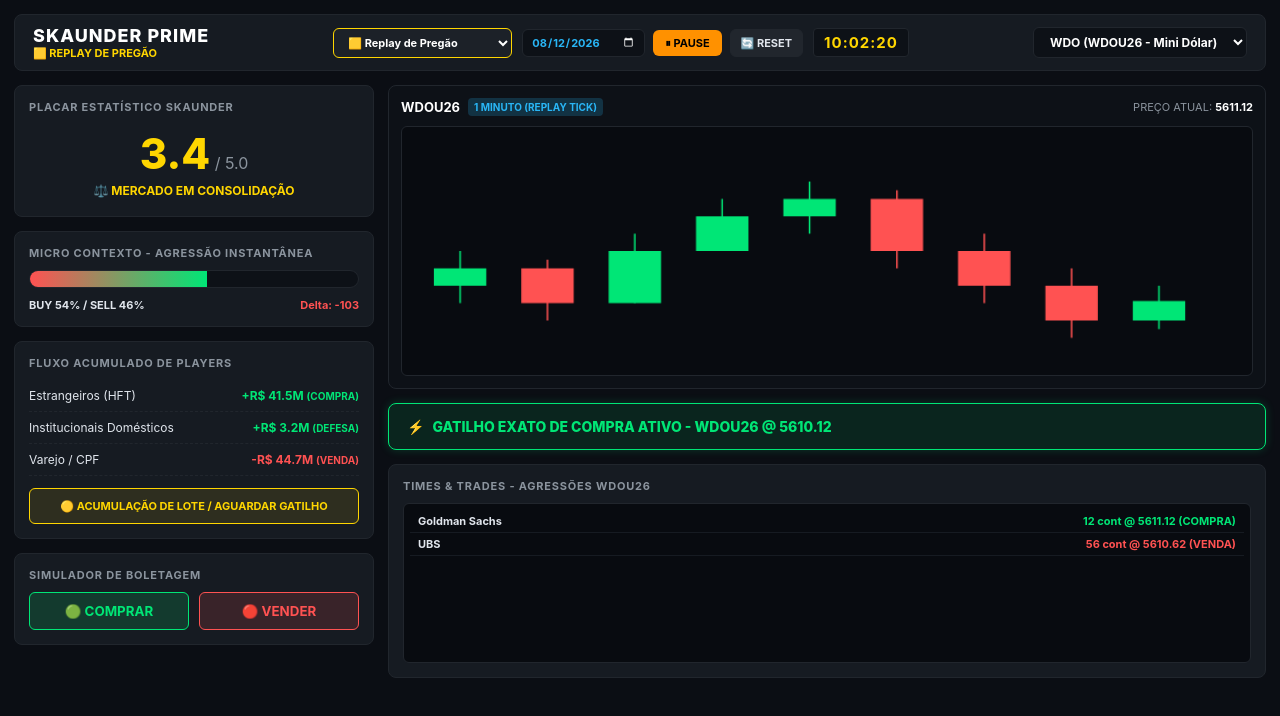
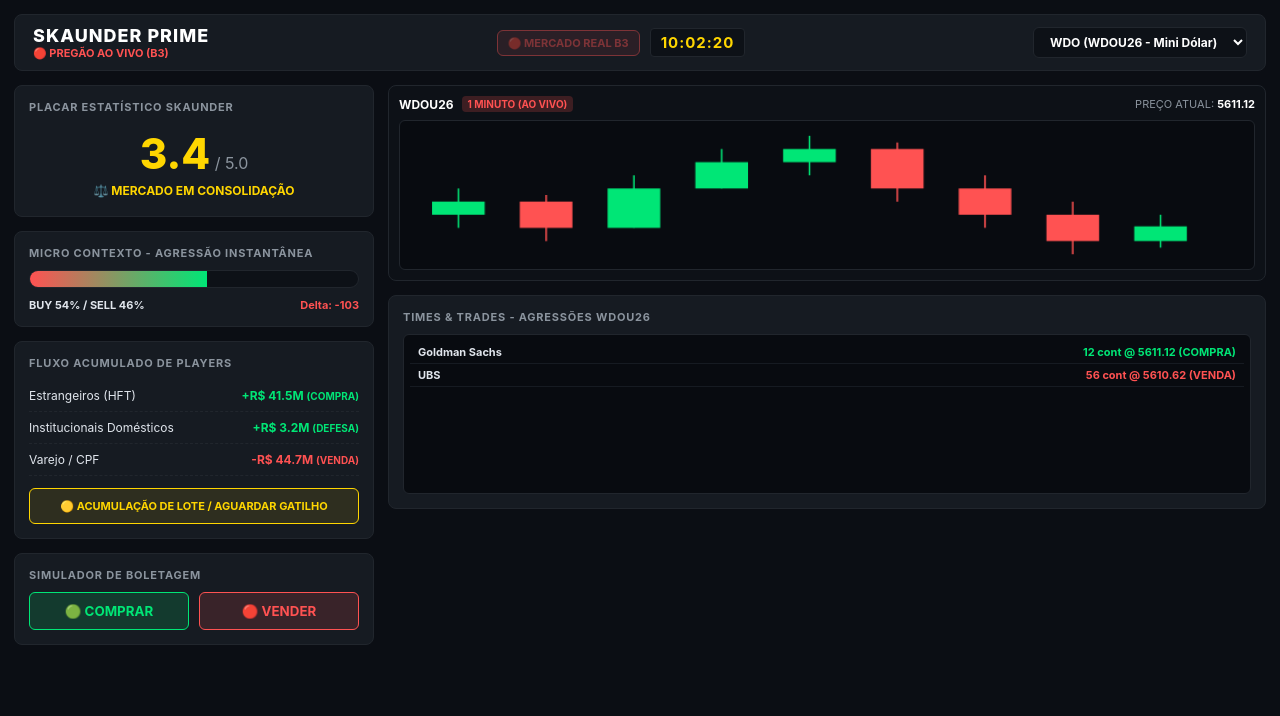
Before and after one commit to skaunder/skaunder-prime, a website: page index.html in a window 1280 px wide. Drawn offline with Linux system fonts and the light colour scheme; no server answers.

Commit message:
index.html

```diff
--- a/index.html
+++ b/index.html
@@ -3,7 +3,7 @@
 <head>
     <meta charset="UTF-8">
     <meta name="viewport" content="width=device-width, initial-scale=1.0">
-    <title>Skaunder Prime | Pregão B3</title>
+    <title>Skaunder Prime | Pregão B3 Ao Vivo</title>
     <style>
         :root {
             --bg-dark: #0b0e14;
@@ -49,34 +49,12 @@
         }
 
         .brand h1 { font-size: 18px; letter-spacing: 1px; color: #fff; font-weight: 800; }
-        .brand-sub { font-size: 11px; color: var(--yellow); font-weight: bold; display: flex; align-items: center; gap: 4px; }
+        .brand-sub { font-size: 11px; color: var(--red); font-weight: bold; display: flex; align-items: center; gap: 4px; }
 
         .header-controls {
             display: flex;
             align-items: center;
             gap: 10px;
-        }
-
-        .mode-select {
-            background: #1c2128;
-            color: #fff;
-            border: 1px solid var(--yellow);
-            padding: 6px 10px;
-            border-radius: 6px;
-            font-size: 11px;
-            font-weight: bold;
-            cursor: pointer;
-        }
-
-        .date-picker {
-            background: #0d1117;
-            border: 1px solid var(--border-color);
-            color: var(--blue);
-            padding: 5px 8px;
-            border-radius: 6px;
-            font-size: 11px;
-            font-weight: bold;
-            color-scheme: dark;
         }
 
         .badge-live {
@@ -110,28 +88,6 @@
             border: 1px solid var(--border-color);
         }
 
-        .btn-ctrl {
-            background: var(--orange);
-            color: #000;
-            border: none;
-            padding: 6px 12px;
-            border-radius: 6px;
-            font-weight: bold;
-            font-size: 11px;
-            cursor: pointer;
-        }
-
-        .btn-ctrl-secondary {
-            background: #21262d;
-            color: var(--text-main);
-            border: 1px solid var(--border-color);
-            padding: 6px 10px;
-            border-radius: 6px;
-            font-weight: bold;
-            font-size: 11px;
-            cursor: pointer;
-        }
-
         .asset-select {
             background: #0d1117;
             color: #fff;
@@ -140,6 +96,7 @@
             border-radius: 6px;
             font-size: 12px;
             font-weight: bold;
+            cursor: pointer;
         }
 
         /* GRID */
@@ -222,41 +179,26 @@
         .btn-sell-act { background: rgba(255, 82, 82, 0.15); color: var(--red); border: 1px solid var(--red); padding: 10px; border-radius: 6px; font-weight: bold; cursor: pointer; }
         .btn-sell-act:hover { background: var(--red); color: #fff; }
 
-        /* CHARTS & GATILHO */
+        /* CHARTS (REDUZIDO) */
         .chart-card {
             background: #0d1117;
             border: 1px solid var(--border-color);
             border-radius: 8px;
-            padding: 12px;
+            padding: 10px;
             margin-bottom: 14px;
         }
 
-        .chart-header { display: flex; justify-content: space-between; align-items: center; margin-bottom: 10px; }
-        .chart-title { font-size: 13px; font-weight: bold; color: #fff; display: flex; gap: 8px; align-items: center; }
-        .chart-badge { background: rgba(41, 182, 246, 0.2); color: var(--blue); padding: 3px 6px; border-radius: 4px; font-size: 10px; }
+        .chart-header { display: flex; justify-content: space-between; align-items: center; margin-bottom: 8px; }
+        .chart-title { font-size: 12px; font-weight: bold; color: #fff; display: flex; gap: 8px; align-items: center; }
+        .chart-badge { background: rgba(255, 82, 82, 0.2); color: var(--red); padding: 2px 6px; border-radius: 4px; font-size: 10px; }
 
         canvas#candleChart {
             width: 100%;
-            height: 250px;
+            height: 150px;
             display: block;
             background: #080b10;
             border-radius: 6px;
             border: 1px solid var(--border-color);
-        }
-
-        .trigger-box {
-            background: rgba(0, 230, 118, 0.1);
-            border: 1.5px solid var(--green);
-            box-shadow: 0 0 10px var(--green-glow);
-            padding: 14px 18px;
-            border-radius: 8px;
-            color: var(--green);
-            font-size: 14px;
-            font-weight: 800;
-            margin-bottom: 14px;
-            display: flex;
-            align-items: center;
-            gap: 8px;
         }
 
         /* TIMES & TRADES */
@@ -280,33 +222,17 @@
     <div class="header">
         <div class="brand">
             <h1>SKAUNDER PRIME</h1>
-            <div id="brandSub" class="brand-sub">🟨 REPLAY DE PREGÃO</div>
+            <div id="brandSub" class="brand-sub">🔴 PREGÃO AO VIVO (B3)</div>
         </div>
 
         <div class="header-controls">
-            <!-- SELETOR DE MODO -->
-            <select id="modeSelect" class="mode-select" onchange="trocarModo()">
-                <option value="replay">🟨 Replay de Pregão</option>
-                <option value="live">🔴 Pregão AO VIVO (Live)</option>
-            </select>
-
-            <!-- CONTROLES REPLAY -->
-            <div id="replayControls" style="display: flex; align-items: center; gap: 8px;">
-                <input type="date" id="replayDate" class="date-picker" value="2026-08-12" onchange="alterarDataReplay()">
-                <button class="btn-ctrl" id="btnPause" onclick="togglePause()">⏸ PAUSE</button>
-                <button class="btn-ctrl-secondary" onclick="resetReplay()">🔄 RESET</button>
-            </div>
-
-            <!-- STATUS LIVE -->
-            <div id="liveControls" style="display: none; align-items: center; gap: 8px;">
+            <div style="display: flex; align-items: center; gap: 8px;">
                 <span class="badge-live">🔴 MERCADO REAL B3</span>
             </div>
-
             <span class="time-display" id="clockDisplay">10:02:20</span>
         </div>
 
         <div>
-            <!-- SELETOR DE ATIVOS B3 (VIGENTES CALCULADOS DINAMICAMENTE) -->
             <select id="assetSelect" class="asset-select" onchange="trocarAtivoInstantaneo()">
                 <option value="WDO" id="optWDO">WDO (Mini Dólar)</option>
                 <option value="WIN" id="optWIN">WIN (Mini Índice)</option>
@@ -370,17 +296,13 @@
                 <div class="chart-header">
                     <div class="chart-title">
                         <span id="chartSymbol">WDOU26</span>
-                        <span id="chartBadge" class="chart-badge">1 MINUTO (REPLAY TICK)</span>
+                        <span id="chartBadge" class="chart-badge">1 MINUTO (AO VIVO)</span>
                     </div>
                     <div style="font-size: 11px; color: var(--text-muted);">
                         PREÇO ATUAL: <b id="chartLastPrice" style="color: #fff;">5611.12</b>
                     </div>
                 </div>
-                <canvas id="candleChart" width="800" height="250"></canvas>
-            </div>
-
-            <div id="triggerBox" class="trigger-box">
-                ⚡ <span id="triggerMsg">GATILHO EXATO DE COMPRA ATIVO - WDOU26 @ 5610.12</span>
+                <canvas id="candleChart" width="800" height="150"></canvas>
             </div>
 
             <div class="card" style="margin-bottom: 0;">
@@ -398,60 +320,26 @@
         let tipoAtivoAtual = "WDO";
         let codigoContratoAtual = "WDOU26";
         let precoBase = 5611.12;
-        let emPausa = false;
+        let historicoCandles = [
+            { open: 5612, high: 5614, low: 5611, close: 5613 },
+            { open: 5613, high: 5613.5, low: 5610, close: 5611 },
+            { open: 5611, high: 5615, low: 5611, close: 5614 },
+            { open: 5614, high: 5617, low: 5614, close: 5616 },
+            { open: 5616, high: 5618, low: 5615, close: 5617 },
+            { open: 5617, high: 5617.5, low: 5613, close: 5614 },
+            { open: 5614, high: 5615, low: 5611, close: 5612 },
+            { open: 5612, high: 5613, low: 5609, close: 5610 },
+            { open: 5610, high: 5612, low: 5609.5, close: 5611.12 }
+        ];
 
-        function trocarModo() {
-            const modo = document.getElementById('modeSelect').value;
-            const replayControls = document.getElementById('replayControls');
-            const liveControls = document.getElementById('liveControls');
-            const brandSub = document.getElementById('brandSub');
-            const chartBadge = document.getElementById('chartBadge');
-
-            if (modo === 'live') {
-                replayControls.style.display = 'none';
-                liveControls.style.display = 'flex';
-                brandSub.innerHTML = '🔴 PREGÃO AO VIVO';
-                brandSub.style.color = 'var(--red)';
-                chartBadge.innerText = '1 MINUTO (MERCADO REAL B3)';
-                chartBadge.style.background = 'rgba(255, 82, 82, 0.2)';
-                chartBadge.style.color = 'var(--red)';
-            } else {
-                replayControls.style.display = 'flex';
-                liveControls.style.display = 'none';
-                brandSub.innerHTML = '🟨 REPLAY DE PREGÃO';
-                brandSub.style.color = 'var(--yellow)';
-                chartBadge.innerText = '1 MINUTO (REPLAY TICK)';
-                chartBadge.style.background = 'rgba(41, 182, 246, 0.2)';
-                chartBadge.style.color = 'var(--blue)';
-            }
-        }
-
-        function alterarDataReplay() {
-            const dataSelecionada = document.getElementById('replayDate').value;
-            const dataFormatada = dataSelecionada.split('-').reverse().join('/');
-            alert(`Carregando dados de Replay do dia: ${dataFormatada}`);
-        }
-
-        function togglePause() {
-            emPausa = !emPausa;
-            document.getElementById('btnPause').innerText = emPausa ? '▶ PLAY' : '⏸ PAUSE';
-        }
-
-        function resetReplay() {
-            alert('Replay reiniciado para o tempo 10:00:00');
-            document.getElementById('clockDisplay').innerText = '10:00:00';
-        }
-
-        // Função que calcula a quarta-feira mais próxima do dia 15 (Regra Oficial B3 para o Mini Índice - WIN)
         function getQuartaMaisProximaDoDia15(ano, mesIndex) {
             const d15 = new Date(ano, mesIndex, 15);
-            const diaSemana = d15.getDay(); // 0: Dom, 1: Seg, 2: Ter, 3: Qua, 4: Qui, 5: Sex, 6: Sáb
+            const diaSemana = d15.getDay();
             let diff = 3 - diaSemana;
             let diaVenc = 15 + diff;
             return new Date(ano, mesIndex, diaVenc);
         }
 
-        // Obtém o contrato vigente exato da B3
         function obterContratoVigente(ativo) {
             const hoje = new Date();
             const hojeClean = new Date(hoje.getFullYear(), hoje.getMonth(), hoje.getDate());
@@ -459,14 +347,12 @@
             const letras = ['F', 'G', 'H', 'J', 'K', 'M', 'N', 'Q', 'U', 'V', 'X', 'Z'];
 
             if (ativo === 'WDO') {
-                // Mini Dólar: vencimento mensal. No decorrer do mês atual, o contrato ativo é o do mês seguinte.
                 let mesVenc = hoje.getMonth() + 1;
                 if (mesVenc > 11) { mesVenc = 0; ano++; }
                 return `WDO${letras[mesVenc]}${ano.toString().slice(-2)}`;
             }
 
             if (ativo === 'WIN') {
-                // Mini Índice: vencimento bimestral nos meses pares (Fev, Abr, Jun, Ago, Out, Dez)
                 const mesesPares = [1, 3, 5, 7, 9, 11];
                 let contratos = [];
 
@@ -481,8 +367,6 @@
                 });
 
                 contratos.sort((a, b) => a.data - b.data);
-
-                // O contrato vigente é o primeiro cujo vencimento seja hoje ou no futuro
                 let ativoEncontrado = contratos.find(c => {
                     const vencClean = new Date(c.data.getFullYear(), c.data.getMonth(), c.data.getDate());
                     return hojeClean <= vencClean;
@@ -492,7 +376,6 @@
             }
         }
 
-        // Atualiza dinamicamente as opções do menu de ativos com os códigos vigentes corretos
         function atualizarOpcoesSelect() {
             const contratoWDO = obterContratoVigente('WDO');
             const contratoWIN = obterContratoVigente('WIN');
@@ -521,38 +404,32 @@
 
         function desenharGraficoSimulado() {
             const canvas = document.getElementById('candleChart');
+            if (!canvas) return;
             const ctx = canvas.getContext('2d');
             const w = canvas.width;
             const h = canvas.height;
 
             ctx.clearRect(0, 0, w, h);
 
-            const dummyCandles = [
-                { open: 5612, high: 5614, low: 5611, close: 5613 },
-                { open: 5613, high: 5613.5, low: 5610, close: 5611 },
-                { open: 5611, high: 5615, low: 5611, close: 5614 },
-                { open: 5614, high: 5617, low: 5614, close: 5616 },
-                { open: 5616, high: 5618, low: 5615, close: 5617 },
-                { open: 5617, high: 5617.5, low: 5613, close: 5614 },
-                { open: 5614, high: 5615, low: 5611, close: 5612 },
-                { open: 5612, high: 5613, low: 5609, close: 5610 },
-                { open: 5610, high: 5612, low: 5609.5, close: 5611.12 }
-            ];
-
-            const count = dummyCandles.length;
+            const count = historicoCandles.length;
+            if (count === 0) return;
             const candleWidth = (w - 60) / count;
             const bodyWidth = candleWidth * 0.6;
-            const minP = 5608, maxP = 5620, range = maxP - minP;
 
-            dummyCandles.forEach((c, i) => {
+            let minP = Math.min(...historicoCandles.map(c => c.low));
+            let maxP = Math.max(...historicoCandles.map(c => c.high));
+            if (minP === maxP) { minP -= 1; maxP += 1; }
+            const range = maxP - minP;
+
+            historicoCandles.forEach((c, i) => {
                 const x = i * candleWidth + 30;
                 const isGreen = c.close >= c.open;
                 const color = isGreen ? '#00e676' : '#ff5252';
 
-                const yHigh = h - 20 - ((c.high - minP) / range) * (h - 40);
-                const yLow = h - 20 - ((c.low - minP) / range) * (h - 40);
-                const yOpen = h - 20 - ((c.open - minP) / range) * (h - 40);
-                const yClose = h - 20 - ((c.close - minP) / range) * (h - 40);
+                const yHigh = h - 15 - ((c.high - minP) / range) * (h - 30);
+                const yLow = h - 15 - ((c.low - minP) / range) * (h - 30);
+                const yOpen = h - 15 - ((c.open - minP) / range) * (h - 30);
+                const yClose = h - 15 - ((c.close - minP) / range) * (h - 30);
 
                 ctx.strokeStyle = color;
                 ctx.lineWidth = 1.5;
@@ -563,7 +440,7 @@
 
                 ctx.fillStyle = color;
                 const bodyY = Math.min(yOpen, yClose);
-                const bodyH = Math.max(3, Math.abs(yOpen - yClose));
+                const bodyH = Math.max(2, Math.abs(yOpen - yClose));
                 ctx.fillRect(x, bodyY, bodyWidth, bodyH);
             });
         }
@@ -579,7 +456,7 @@
     <script src="https://www.gstatic.com/firebasejs/9.23.0/firebase-app-compat.js"></script>
     <script src="https://www.gstatic.com/firebasejs/9.23.0/firebase-database-compat.js"></script>
 
-    <!-- INTEGRADOR MT5 -> FIREBASE -> PAINEL WEB -->
+    <!-- INTEGRADOR MT5 -> FIREBASE -> PAINEL WEB EM TEMPO REAL -->
     <script>
         const firebaseConfig = {
             databaseURL: "https://skaunder-prime-default-rtdb.firebaseio.com"
@@ -592,18 +469,31 @@
         cotacaoRef.on('value', (snapshot) => {
             const data = snapshot.val();
             if (data) {
-                if (document.getElementById('modeSelect').value === 'live') {
+                // Atualização de Preço e Horário
                 if (data.preco !== undefined) {
                     const precoNum = Number(data.preco);
                     document.getElementById('chartLastPrice').innerText = precoNum.toFixed(2);
                     precoBase = precoNum;
+
+                    // Atualiza o último candle em tempo real
+                    if (historicoCandles.length > 0) {
+                        let ultimo = historicoCandles[historicoCandles.length - 1];
+                        ultimo.close = precoNum;
+                        if (precoNum > ultimo.high) ultimo.high = precoNum;
+                        if (precoNum < ultimo.low) ultimo.low = precoNum;
+                        desenharGraficoSimulado();
                     }
-                    if (data.hora) document.getElementById('clockDisplay').innerText = data.hora;
+                }
+
+                if (data.hora) {
+                    document.getElementById('clockDisplay').innerText = data.hora;
+                }
 
                 if (data.ativo) {
                     document.getElementById('chartSymbol').innerText = data.ativo;
                 }
 
+                // 1. Micro Contexto - Agressão Instantânea & Delta
                 if (data.delta !== undefined) {
                     const deltaVal = Number(data.delta);
                     const deltaEl = document.getElementById('deltaVal');
@@ -611,13 +501,53 @@
                     deltaEl.style.color = deltaVal >= 0 ? 'var(--green)' : 'var(--red)';
                 }
 
+                if (data.buyRatio !== undefined && data.sellRatio !== undefined) {
+                    const bRatio = Number(data.buyRatio);
+                    const sRatio = Number(data.sellRatio);
+                    document.getElementById('buyRatioLabel').innerText = `BUY ${bRatio}% / SELL ${sRatio}%`;
+                    document.getElementById('deltaBar').style.width = `${bRatio}%`;
+                }
+
+                // 2. Placar Estatístico Skaunder
+                if (data.score !== undefined) {
+                    const scoreNum = Number(data.score).toFixed(1);
+                    document.getElementById('scoreVal').innerText = scoreNum;
+                }
+                if (data.scoreStatus) {
+                    document.getElementById('scoreStatus').innerText = data.scoreStatus;
+                }
+
+                // 3. Fluxo Acumulado de Players
+                if (data.estrangeiros !== undefined) {
+                    const est = Number(data.estrangeiros);
+                    const el = document.getElementById('valEstrangeiros');
+                    el.className = est >= 0 ? 'player-val-buy' : 'player-val-sell';
+                    el.innerHTML = `${est >= 0 ? '+' : ''}R$ ${est.toLocaleString('pt-BR', {minimumFractionDigits: 1})}M <small>(${est >= 0 ? 'COMPRA' : 'VENDA'})</small>`;
+                }
+                if (data.institucional !== undefined) {
+                    const inst = Number(data.institucional);
+                    const el = document.getElementById('valInstitucional');
+                    el.className = inst >= 0 ? 'player-val-buy' : 'player-val-sell';
+                    el.innerHTML = `${inst >= 0 ? '+' : ''}R$ ${inst.toLocaleString('pt-BR', {minimumFractionDigits: 1})}M <small>(${inst >= 0 ? 'DEFESA' : 'SAÍDA'})</small>`;
+                }
+                if (data.varejo !== undefined) {
+                    const varVal = Number(data.varejo);
+                    const el = document.getElementById('valVarejo');
+                    el.className = varVal >= 0 ? 'player-val-buy' : 'player-val-sell';
+                    el.innerHTML = `${varVal >= 0 ? '+' : ''}R$ ${varVal.toLocaleString('pt-BR', {minimumFractionDigits: 1})}M <small>(${varVal >= 0 ? 'COMPRA' : 'VENDA'})</small>`;
+                }
+                if (data.veredicto) {
+                    document.getElementById('veredictoBox').innerText = data.veredicto;
+                }
+
+                // 4. Times & Trades Stream
                 if (data.agressao && data.volume) {
                     const stream = document.getElementById('ttStream');
                     const isBuy = data.agressao === 'COMPRA';
                     const novaLinha = document.createElement('div');
                     novaLinha.className = 'tt-row';
                     novaLinha.innerHTML = `
-                            <span><b>B3 Stream</b></span>
+                        <span><b>${data.player || 'B3 Stream'}</b></span>
                         <span class="${isBuy ? 'tt-buy' : 'tt-sell'}">
                             ${data.volume} cont @ ${Number(data.preco).toFixed(2)} (${data.agressao})
                         </span>
@@ -628,10 +558,6 @@
                         stream.removeChild(stream.lastChild);
                     }
                 }
-
-                    document.getElementById('triggerMsg').innerText =
-                        `GATILHO ATIVO (${data.agressao || 'FLOW'}) - ${data.ativo} @ ${Number(data.preco).toFixed(2)}`;
-                }
             }
         });
     </script>
```
Lines whose indentation alone changed are shown as unchanged.
